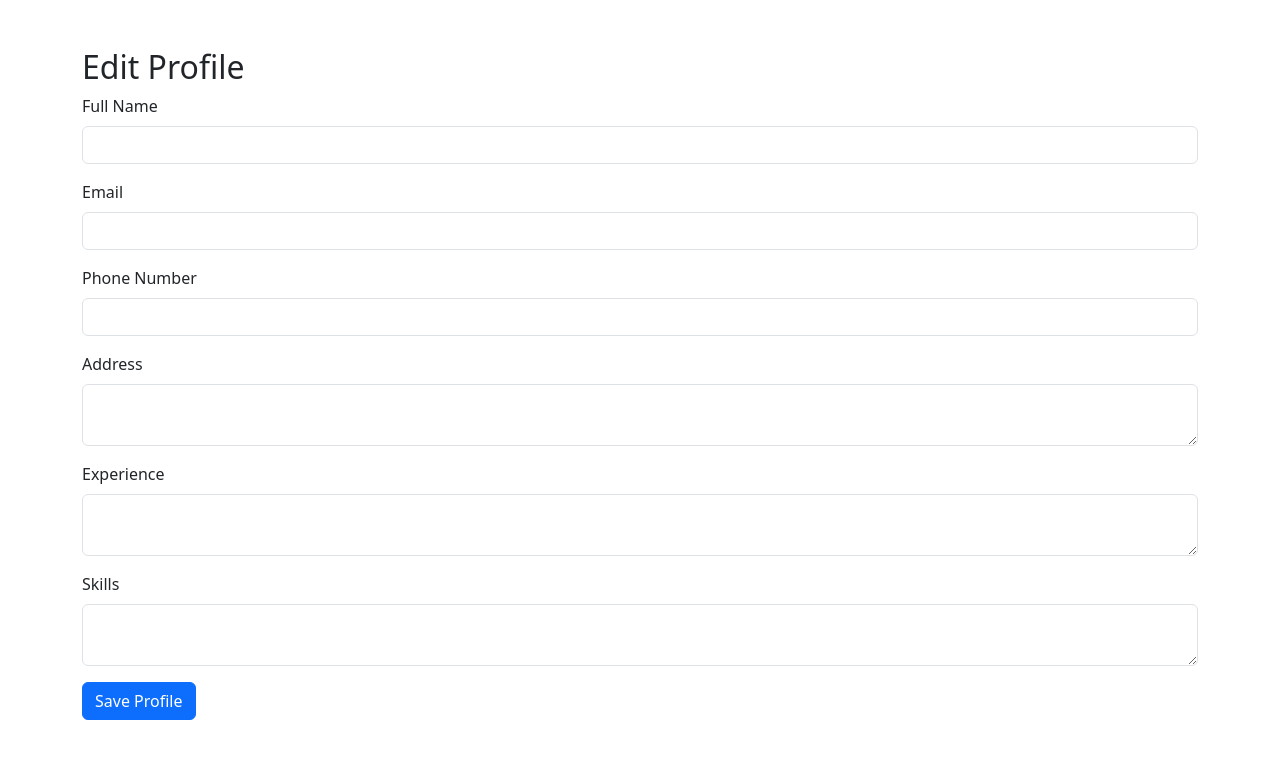
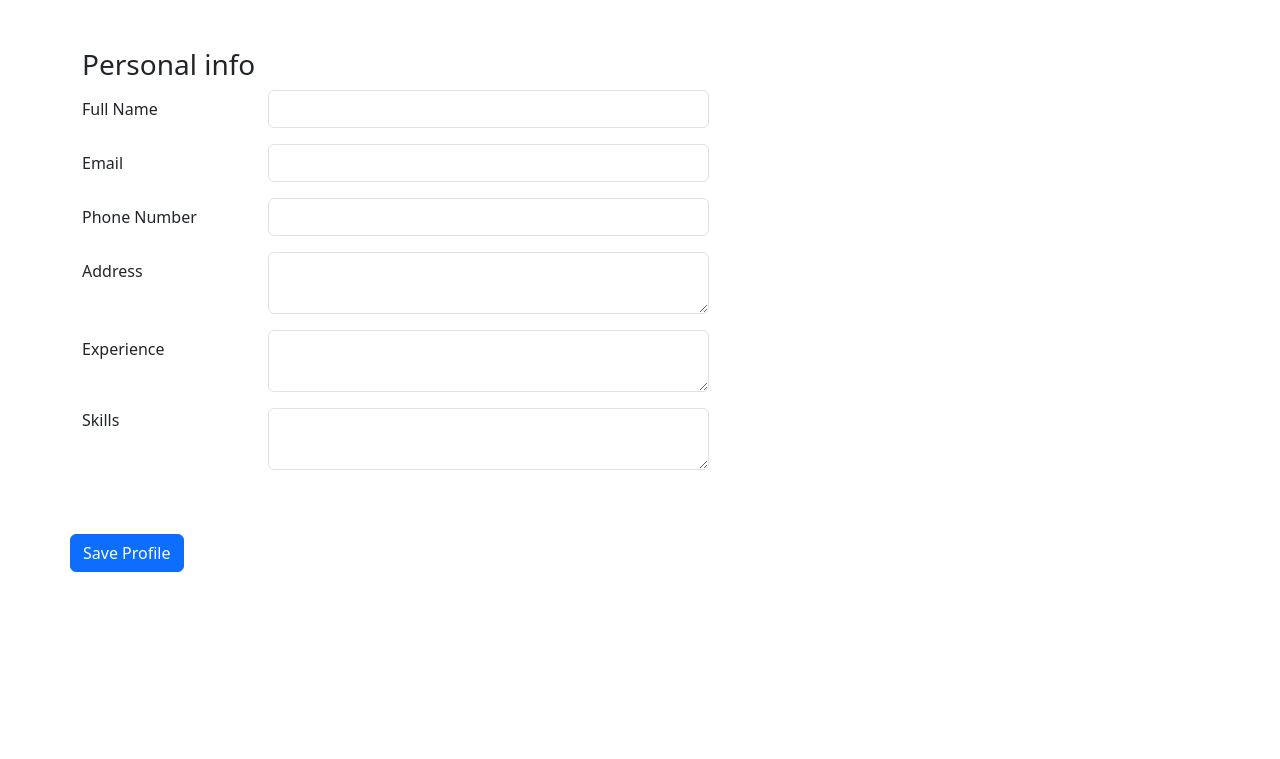
Before and after one commit to DikaEkaaaaa/TR_PW, a PHP site: page /pages/employee/profile.php in a window 1280 px wide. Shown: the top 759 px of the page. Run offline with PHP 8.4, Linux system fonts and the light colour scheme; a user stored in the database is signed in; data comes from the database, SQL or seed files in the repository.

Commit message:
feat(ui): enhance employee profile layout with improved form structure and styling for better usability

```diff
--- a/pages/employee/profile.php
+++ b/pages/employee/profile.php
@@ -13,6 +13,7 @@
 
 <!DOCTYPE html>
 <html lang="en">
+
 <head>
     <meta charset="UTF-8">
     <meta name="viewport" content="width=device-width, initial-scale=1.0">
@@ -20,39 +21,66 @@
     <!-- Bootstrap CSS -->
     <link href="https://cdn.jsdelivr.net/npm/bootstrap@5.3.0-alpha1/dist/css/bootstrap.min.css" rel="stylesheet">
 </head>
+
 <body>
-    <div class="container my-5">
-        <h2>Edit Profile</h2>
-        <form method="POST" action="profile_process.php">
-            <div class="mb-3">
-                <label for="full_name" class="form-label">Full Name</label>
+    <div class="container pt-5">
+        <h3>Personal info</h3>
+        <form method="POST" role="form" class="gap-3 row" action="profile_process.php">
+            <div class="row">
+                <div class="col-2">
+                    <label for="full_name" class="col-form-label">Full Name</label>
+                </div>
+                <div class="col-5">
                     <input type="text" class="form-control" name="full_name" value="<?= $profile['full_name'] ?? '' ?>" required>
                 </div>
-            <div class="mb-3">
-                <label for="email" class="form-label">Email</label>
+            </div>
+
+            <div class="row">
+                <div class="col-2">
+                    <label for="email" class="col-form-label">Email</label>
+                </div>
+                <div class="col-5">
                     <input type="email" class="form-control" name="email" value="<?= $profile['email'] ?? '' ?>" required>
                 </div>
-            <div class="mb-3">
-                <label for="phone_number" class="form-label">Phone Number</label>
+            </div>
+            <div class="row">
+                <div class="col-2">
+                    <label for="phone_number" class="col-form-label">Phone Number</label>
+                </div>
+                <div class="col-5">
                     <input type="text" class="form-control" name="phone_number" value="<?= $profile['phone_number'] ?? '' ?>" required>
                 </div>
-            <div class="mb-3">
-                <label for="address" class="form-label">Address</label>
+            </div>
+            <div class="row">
+                <div class="col-2">
+                    <label for="address" class="col-form-label">Address</label>
+                </div>
+                <div class="col-5">
                     <textarea class="form-control" name="address"><?= $profile['address'] ?? '' ?></textarea>
                 </div>
-            <div class="mb-3">
-                <label for="experience" class="form-label">Experience</label>
+            </div>
+            <div class="row">
+                <div class="col-2">
+                    <label for="experience" class="col-form-label">Experience</label>
+                </div>
+                <div class="col-5">
                     <textarea class="form-control" name="experience"><?= $profile['experience'] ?? '' ?></textarea>
                 </div>
-            <div class="mb-3">
-                <label for="skills" class="form-label">Skills</label>
+            </div>
+            <div class="row">
+                <div class="col-2">
+                    <label for="skills" class="row-form-label">Skills</label>
+                </div>
+                <div class="col-5">
                     <textarea class="form-control" name="skills"><?= $profile['skills'] ?? '' ?></textarea>
                 </div>
-            <button type="submit" class="btn btn-primary">Save Profile</button>
+            </div>
+            <button type="submit" class="mt-5 col-auto btn btn-primary">Save Profile</button>
         </form>
     </div>
 
     <!-- Bootstrap JS -->
     <script src="https://cdn.jsdelivr.net/npm/bootstrap@5.3.0-alpha1/dist/js/bootstrap.bundle.min.js"></script>
 </body>
+
 </html>
```
Lines whose indentation alone changed are shown as unchanged.
